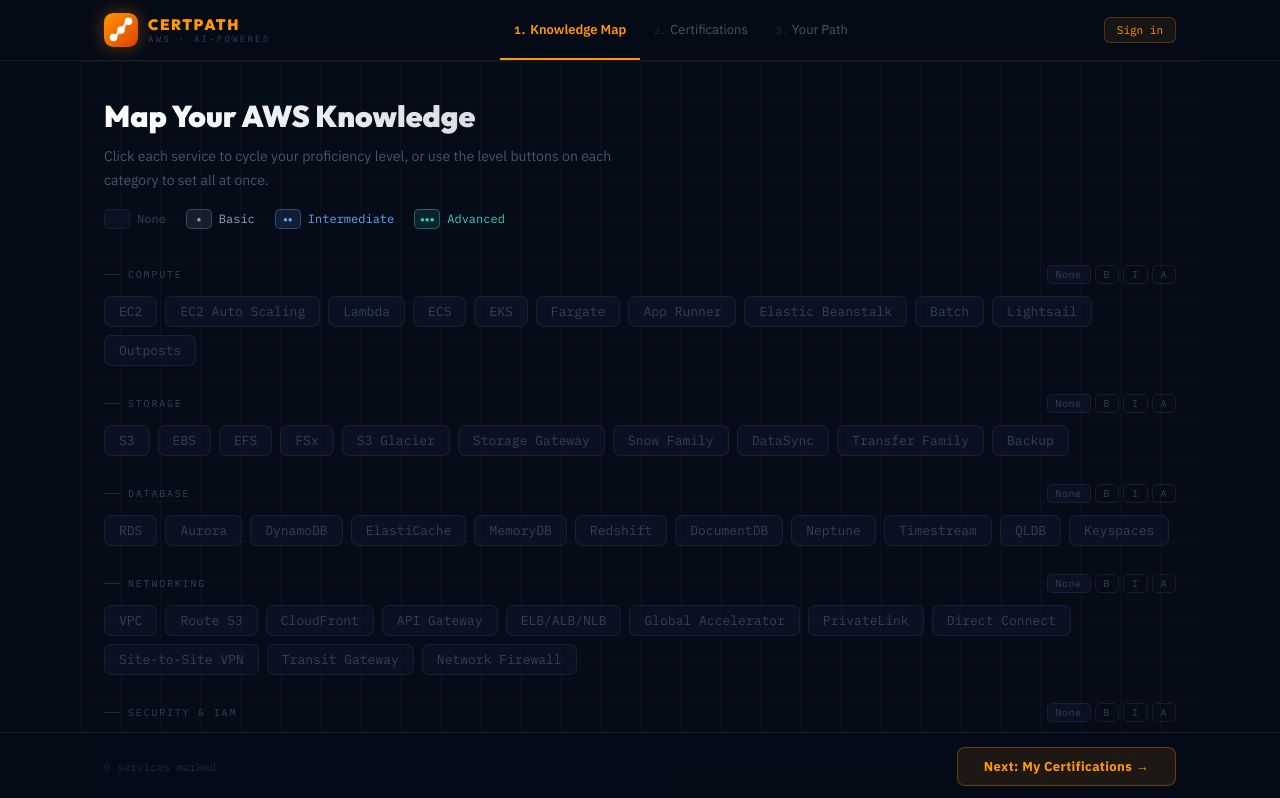
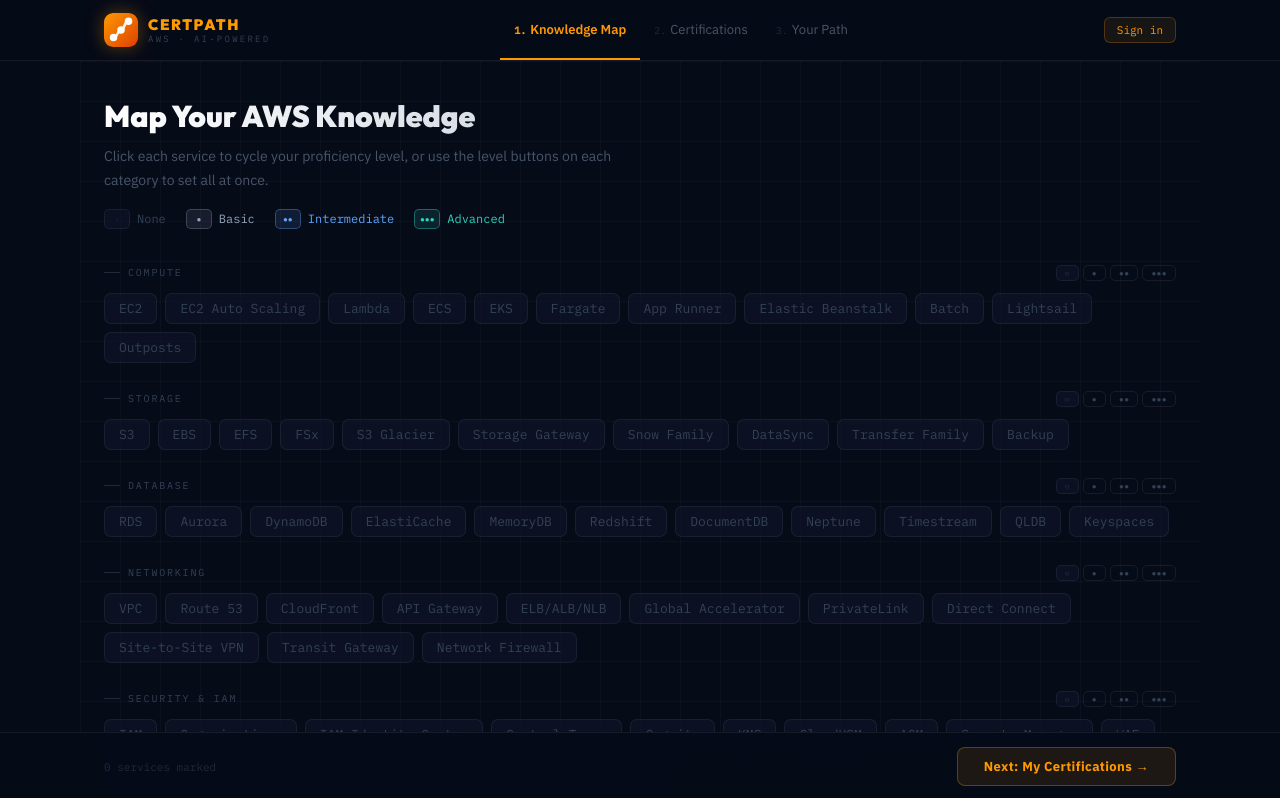
Before and after one commit to esaheki/aws-certification-roadmap, a React (Vite) app: page / in a window 1280 px wide. Shown: the top 798 px of the page. Built offline with nearby package versions, Linux system fonts and the light colour scheme; no server answers.

Commit message:
Use dot indicators instead of text labels for category bulk-set buttons
Co-Authored-By: Claude Sonnet 4.6 <noreply@anthropic.com>

```diff
--- a/src/components/KnowledgeMap.jsx
+++ b/src/components/KnowledgeMap.jsx
@@ -1,6 +1,6 @@
 import { SERVICES, PROFICIENCY_LEVELS } from '../config/services.js'
 
-const BULK_LABELS = ['None', 'B', 'I', 'A']
+const BULK_LABELS = ['○', '●', '●●', '●●●']
 
 export default function KnowledgeMap({ kmap, onToggle, onBulkSet }) {
   const lv = (s) => kmap[s] || 0
@@ -55,7 +55,7 @@ export default function KnowledgeMap({ kmap, onToggle, onBulkSet }) {
                         style={{
                           padding: '2px 8px',
                           borderRadius: 5,
-                          fontSize: 10,
+                          fontSize: 8,
                           fontFamily: "'IBM Plex Mono', monospace",
                           cursor: 'pointer',
                           border: `1px solid ${isActive ? p.border : 'rgba(255,255,255,0.07)'}`,
```
